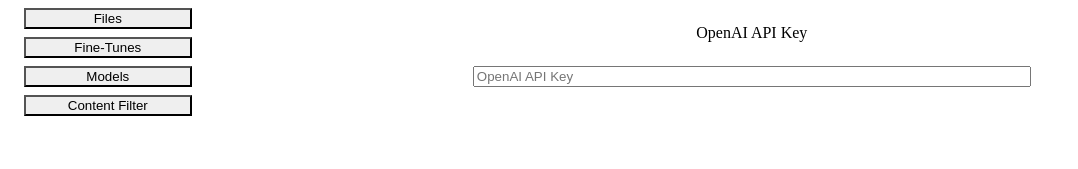
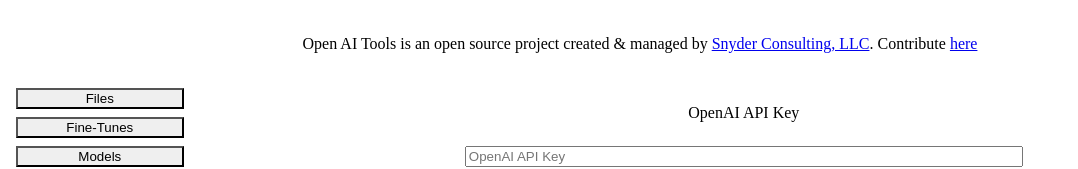
Before and after one commit to SnyderConsulting/OpenAITools, a Next.js app: page /Main in a window 1280 px wide. Shown: the top 169 px of the page, without its empty margins (0-1078 px from the left). Built offline with nearby package versions, Linux system fonts and the light colour scheme; no server answers.

Commit message:
Add application header with relevant links

```diff
--- /dev/null
+++ b/components/Header.js
@@ -0,0 +1,19 @@
+import {Box, Link, Text} from "@chakra-ui/react";
+
+export const Header = () => {
+    return (
+        <Box w={"100vw"} h={"72px"} display={"flex"} justifyContent={"center"} alignItems={"center"} boxShadow={"md"}>
+            <Text>
+                Open AI Tools is an open source project created & managed
+                by {Linkify("Snyder Consulting, LLC", "https://www.snyderconsulting.tech")}.
+                Contribute {Linkify("here", "https://github.com/SnyderConsulting/OpenAITools")}
+            </Text>
+        </Box>
+    )
+}
+
+const Linkify = (body, url) => {
+    return (
+        <Link color='teal.500' href={url}>{body}</Link>
+    )
+}
--- a/pages/Main.js
+++ b/pages/Main.js
@@ -4,6 +4,7 @@
 import FineTuningPage from "./FineTuning";
 import ModelsPage from "./Models";
 import ContentFilterPage from "./ContentFilter";
+import {Header} from "../components/Header";
 
 function Main() {
     const [apiKey, setApiKey] = useState()
@@ -18,6 +19,8 @@
 
 
     return (
+        <VStack>
+            <Header/>
             <HStack h={"100vh"} w={"100vw"}>
                 <NavMenu pages={pages} selectedPage={selectedPage} setSelectedPage={setSelectedPage}/>
                 <VStack height={"100%"} width={"100%"}>
@@ -25,6 +28,7 @@
                     {pages[selectedPage].component}
                 </VStack>
             </HStack>
+        </VStack>
     );
 }
 
```
Also changed, not shown: 1 other file (tests, documents, lock files or other folders). Lines whose indentation alone changed are shown as unchanged.
